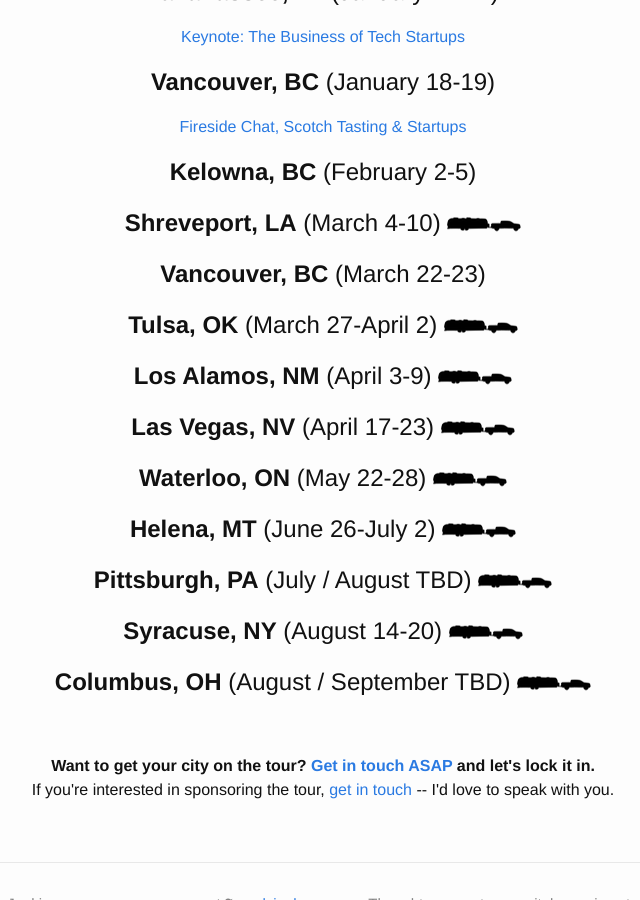
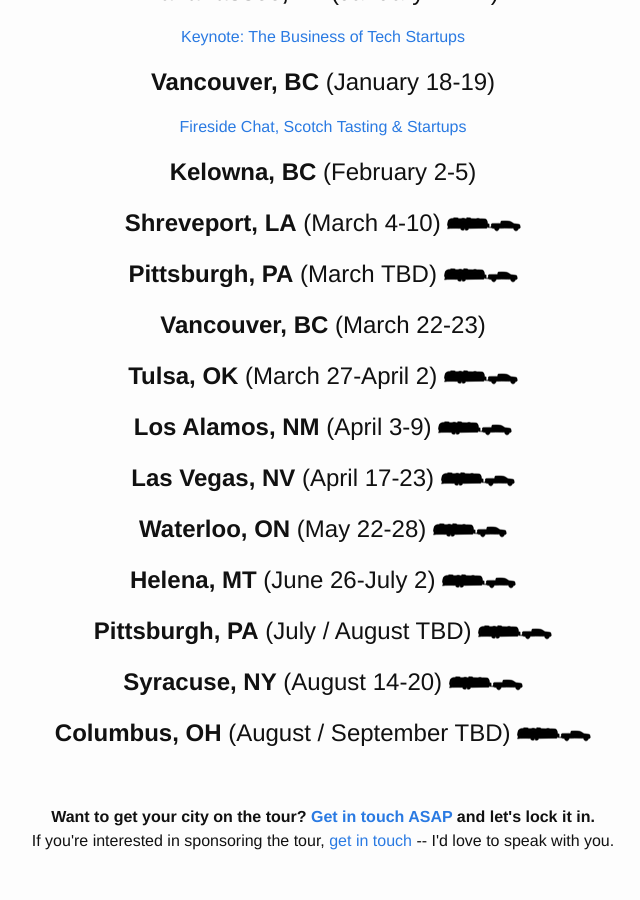
Before and after one commit to paulsingh/paulsingh.github.io, a Jekyll site: the page built from tech-tour.md, in a window 1280 px wide and 900 px high, scrolled down 807 px. Shown: the whole window, without its empty margins (317-957 px from the left). Built offline with Jekyll 4.4.1, drawn with Linux system fonts in a browser that asks for light colours.

Commit message:
Adding Pittsburgh.

```diff
--- a/tech-tour.md
+++ b/tech-tour.md
@@ -30,6 +30,8 @@ permalink: /tech-tour/
 
 <h1 align="center"><strong>Shreveport, LA</strong> (March 4-10) <img src="/assets/2016/01/rjtt_logo_small.png"></h1>
 
+<h1 align="center"><strong>Pittsburgh, PA</strong> (March TBD) <img src="/assets/2016/01/rjtt_logo_small.png"></h1>
+
 <h1 align="center"><strong>Vancouver, BC</strong> (March 22-23)</h1>
 
 <h1 align="center"><strong>Tulsa, OK</strong> (March 27-April 2) <img src="/assets/2016/01/rjtt_logo_small.png"></h1>
```
